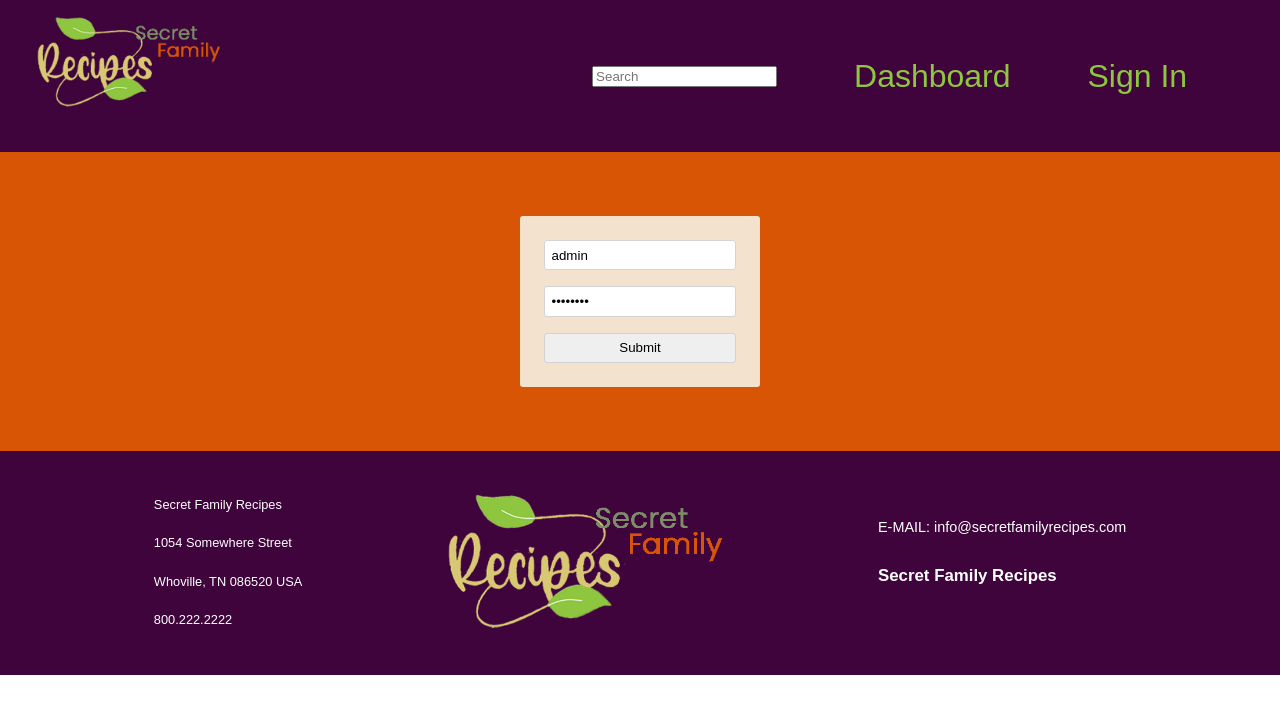
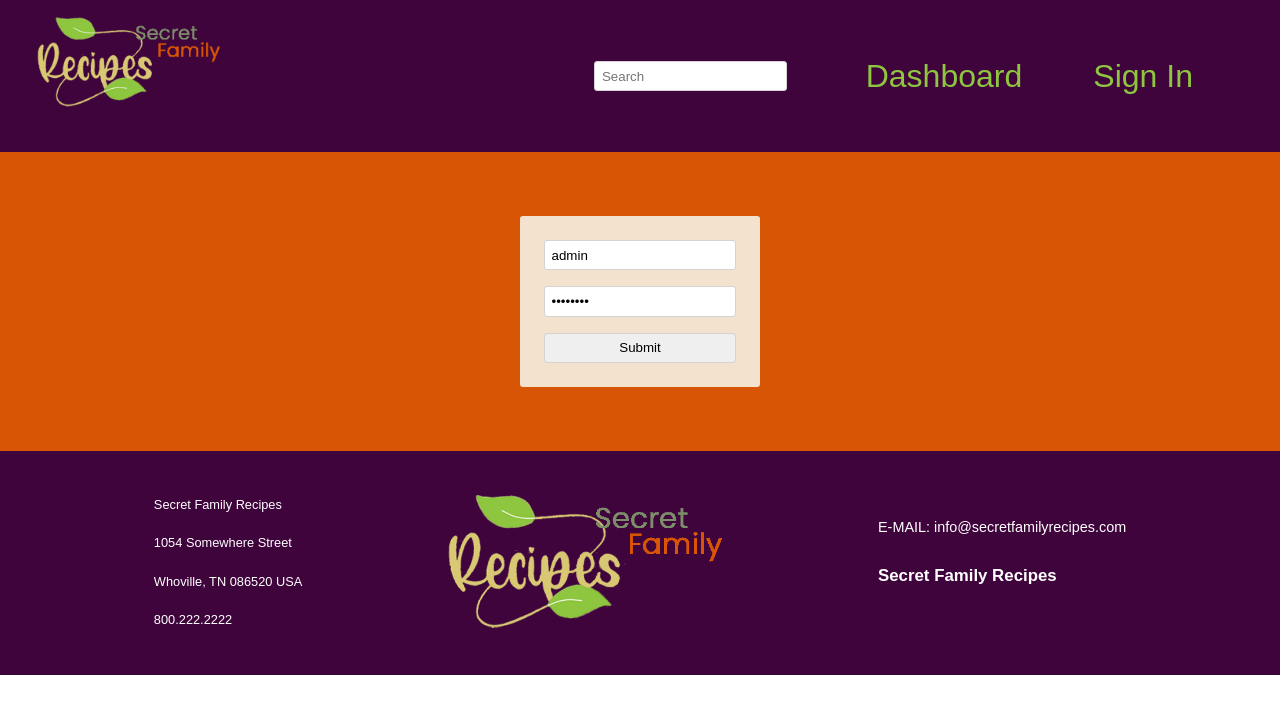
Before and after one commit to bw-secret-family-recipes/frontend, a React (Create React App) app: page / in a window 1280 px wide. Shown: the top 714 px of the page. Built offline with nearby package versions, Linux system fonts and the light colour scheme; the HTML template or start-up script is replaced by a standard one.

Commit message:
style to search

```diff
--- a/src/components/SearchForm.js
+++ b/src/components/SearchForm.js
@@ -1,6 +1,16 @@
 import React, { useContext } from "react";
+import styled from 'styled-components';
 import { reducer } from "../utils";
 import { Context } from "../utils"
+
+const InputBox = styled.input`
+  font-family: 'Poppins', sans-serif;
+  font-size: 1.2;
+  border: 1px solid lightgrey;
+  border-radius: 3px;
+  padding: .5em;
+  margin: .5rem;
+`;
 
 function SearchForm(props) {
     const ctx = useContext(Context);
@@ -36,7 +46,7 @@ function SearchForm(props) {
 
 
     return (
-        <input onChange={handleChange} type="text" placeholder="Search" autofill="on" name="search" />
+        <InputBox onChange={handleChange} type="text" placeholder="Search" autofill="on" name="search" />
     )
 }
 
```
